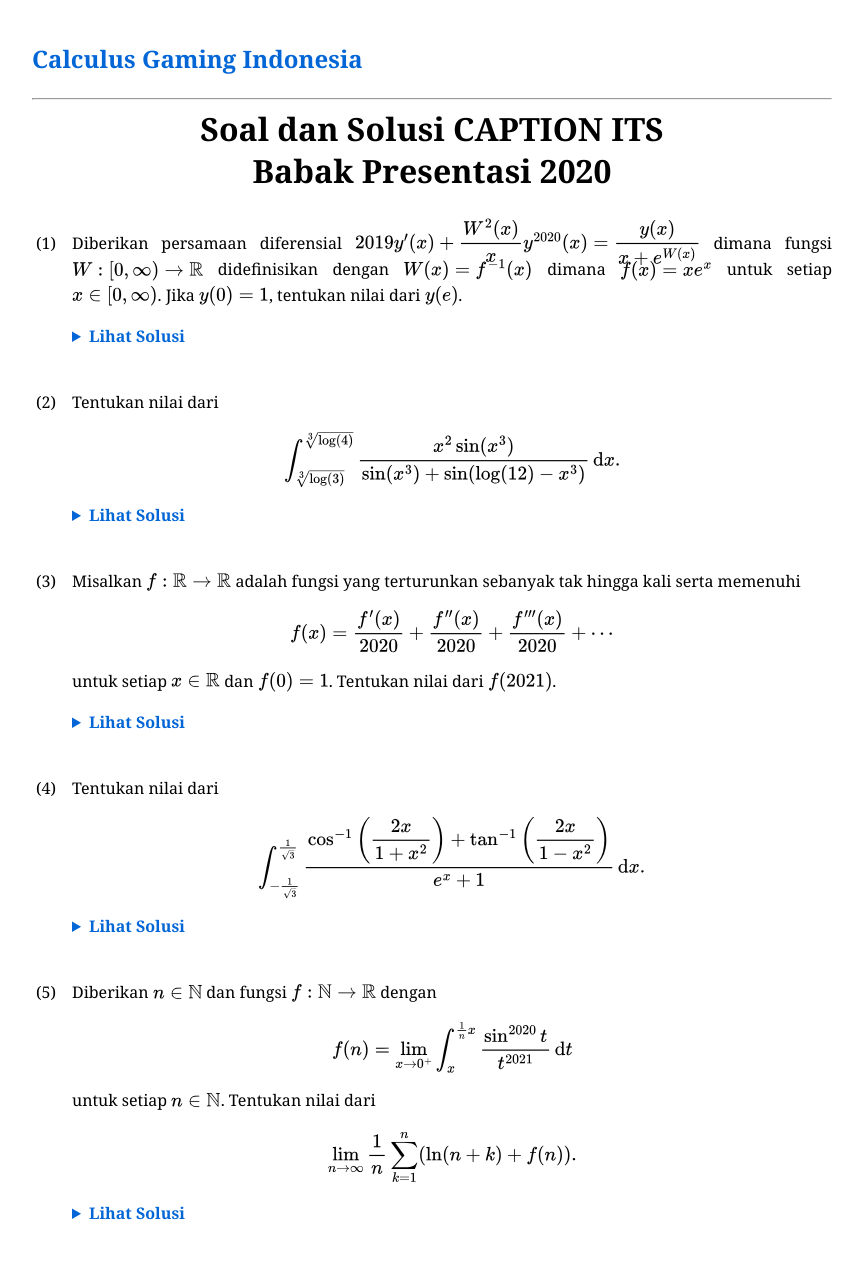
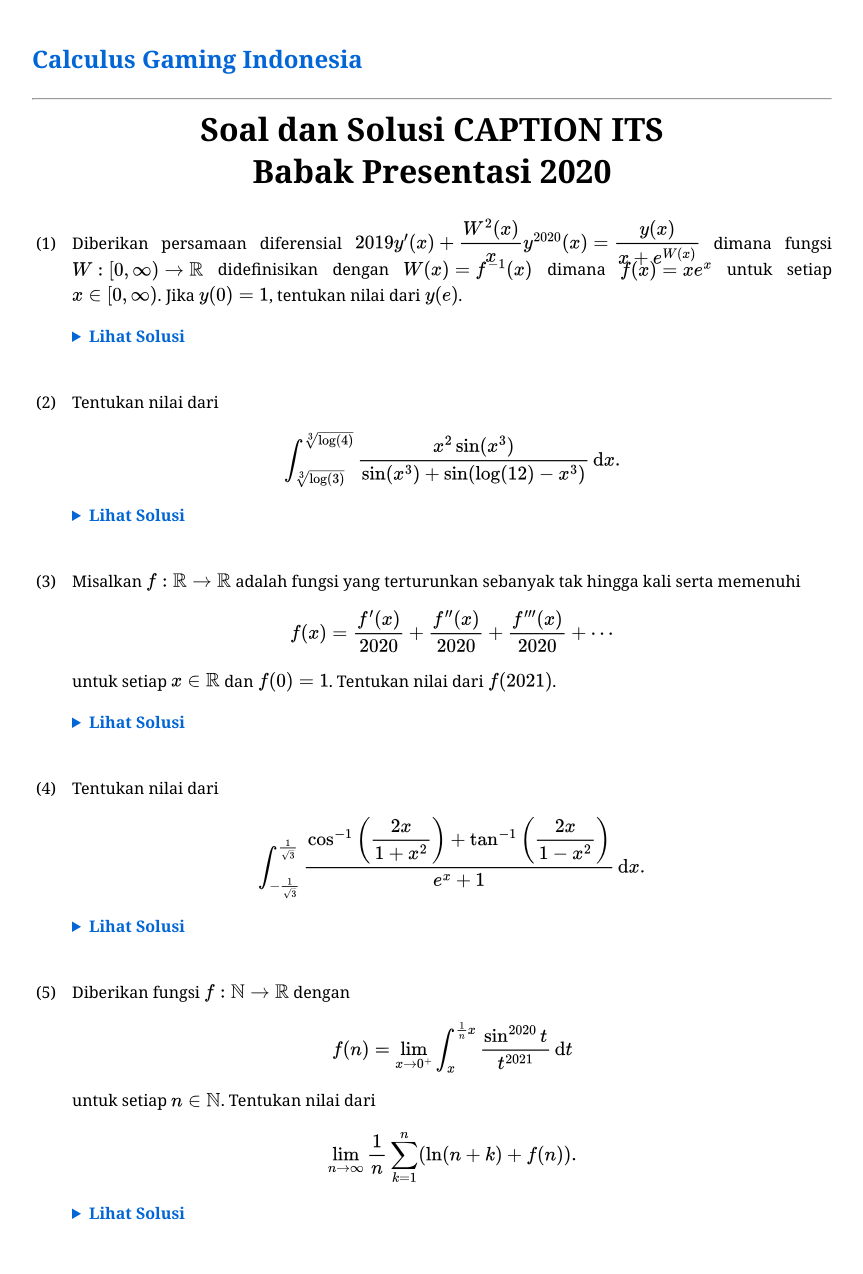
Before and after one commit to calculusgamingindonesia/calculusgamingindonesia.github.io, a Jekyll site: the page built from _posts/2026-07-03-caption-its-pre-2020.md, in a window 1280 px wide. Shown: the whole page, without its empty margins (208-1071 px from the left). Built offline with Jekyll 4.4.1, drawn with Linux system fonts in a browser that asks for light colours; some web fonts are replaced.

Commit message:
Update 2026-07-03-caption-its-pre-2020.md

```diff
--- a/_posts/2026-07-03-caption-its-pre-2020.md
+++ b/_posts/2026-07-03-caption-its-pre-2020.md
@@ -42,7 +42,7 @@ urutan: 301
    Solusi diserahkan kepada pembaca sebagai latihan.
    </div></details>
 
-5. Diberikan $n\in\mathbb{N}$ dan fungsi $f:\mathbb{N}\to\mathbb{R}$ dengan
+5. Diberikan fungsi $f:\mathbb{N}\to\mathbb{R}$ dengan
 
    $$f(n)=\lim_{x\to0^+}\int_x^{\frac{1}{n}x}\dfrac{\sin^{2020}t}{t^{2021}}\,\mathrm{d}t$$
 
```
